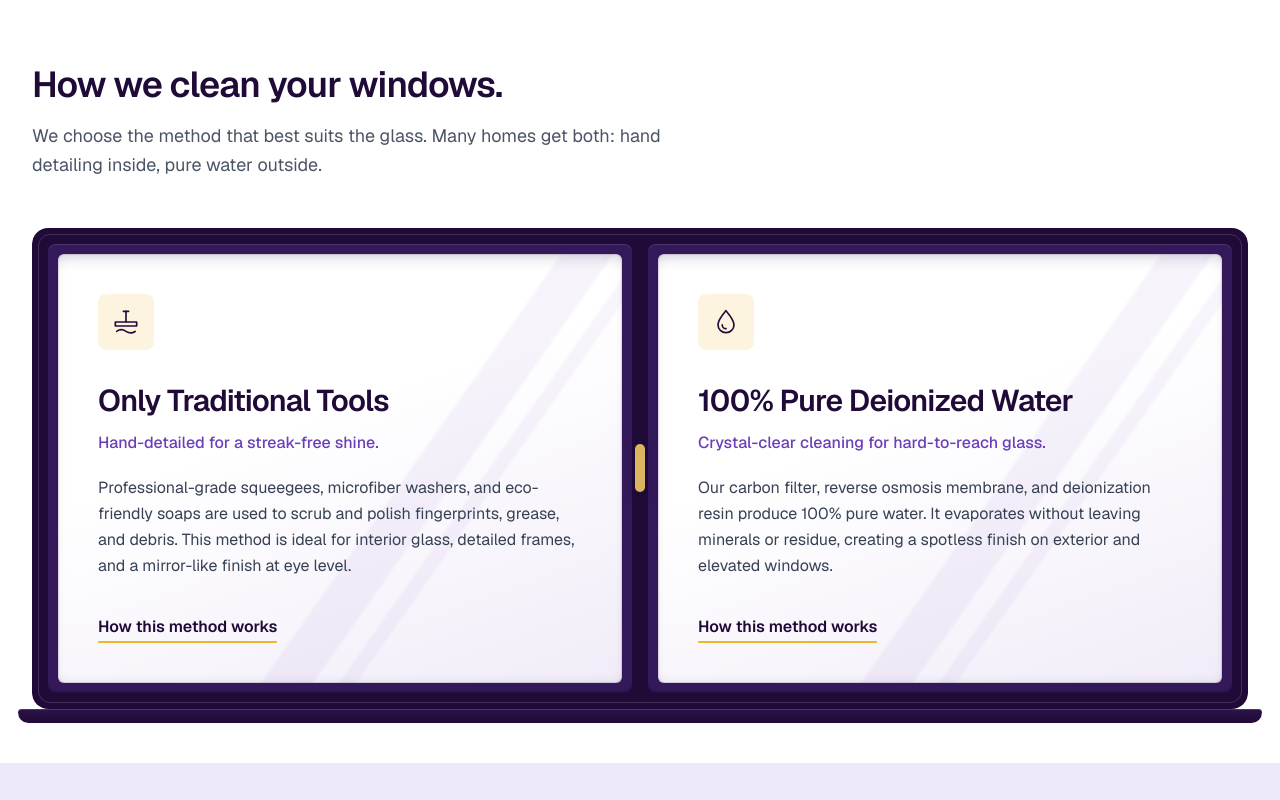
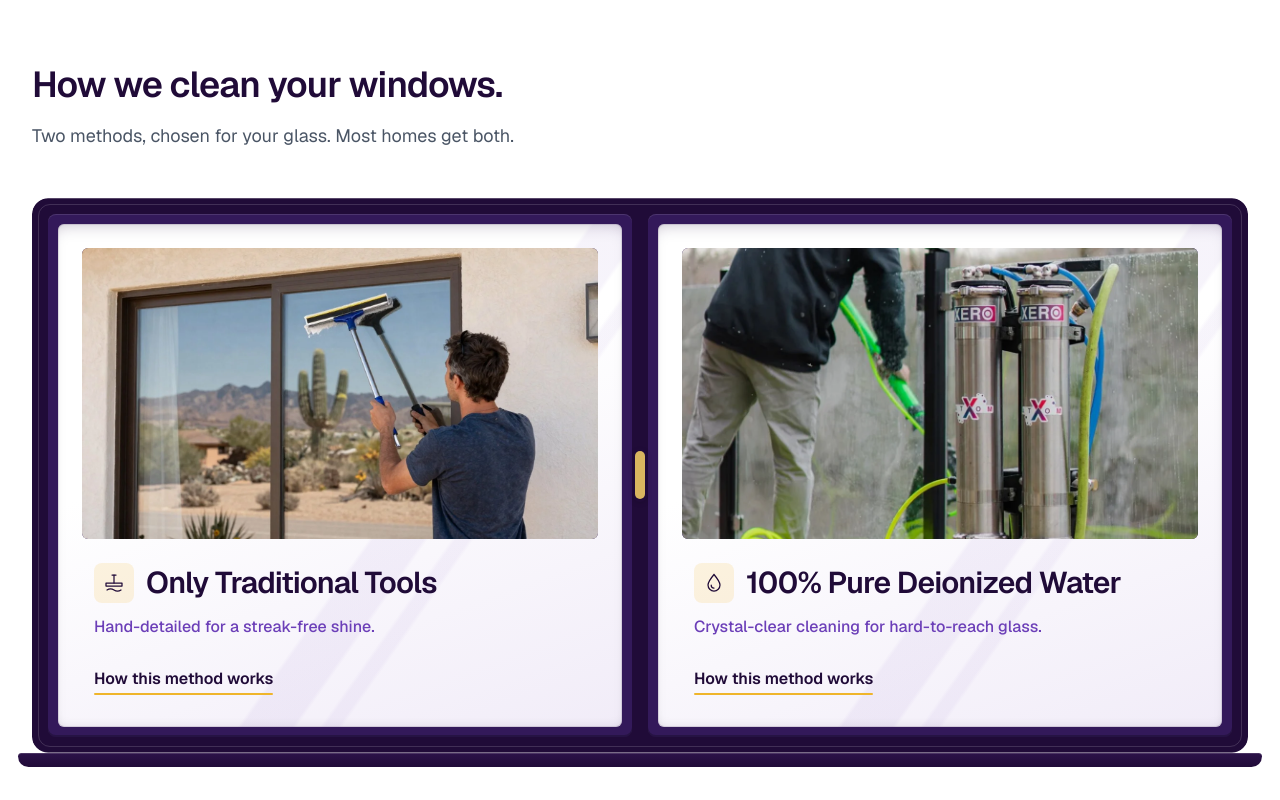
Before and after one commit to Clear-Impression/ci-frontend, a Next.js app: page /services in a window 1280 px wide. Shown: the part 500-1300 px from the top of the page. Built offline with nearby package versions, Linux system fonts and the light colour scheme.

Commit message:
Simplify Services page and add media library

```diff
--- a/app/globals.css
+++ b/app/globals.css
@@ -976,3 +976,23 @@ html {
     display: none;
   }
 }
+
+/* ------------------------------------------------------------------
+   Services page: media library.
+   ------------------------------------------------------------------ */
+
+/* Placeholder for services that do not have media yet: frosted glass. */
+.media-empty {
+  background:
+    linear-gradient(135deg, rgb(255 255 255 / 0.12), transparent 45%),
+    linear-gradient(315deg, rgb(239 181 43 / 0.14), transparent 50%),
+    #33195a;
+}
+
+.media-empty::before {
+  content: '';
+  position: absolute;
+  inset: 12px;
+  border: 1px solid rgb(255 255 255 / 0.14);
+  border-radius: 0.5rem;
+}
--- a/app/services/[service]/page.tsx
+++ b/app/services/[service]/page.tsx
@@ -1,6 +1,7 @@
 import type { Metadata } from 'next';
 import Link from 'next/link';
 import { notFound } from 'next/navigation';
+import QuoteActions from '@/components/ui/QuoteActions';
 import { aboutClosing } from '@/data/about';
 import { company } from '@/data/company';
 import { getServiceBySlug, services } from '@/data/services';
@@ -84,11 +85,7 @@ export default async function ServicePage({ params }: ServicePageProps) {
             {aboutClosing.heading}
           </h2>
           <p className='mt-4 max-w-2xl text-white/80'>{aboutClosing.text}</p>
-          <a
-            href={company.phoneHref}
-            className='mt-8 inline-flex min-h-11 items-center rounded-lg bg-[#efb52b] px-5 py-3 text-sm font-semibold text-[#200b38] hover:bg-[#f6c95b] focus-visible:outline-2 focus-visible:outline-offset-4 focus-visible:outline-white'>
-            Call {company.phone} for a quote
-          </a>
+          <QuoteActions />
         </div>
       </section>
     </main>
--- a/app/services/page.tsx
+++ b/app/services/page.tsx
@@ -1,11 +1,12 @@
 import type { Metadata } from 'next';
 import Link from 'next/link';
 import { aboutClosing } from '@/data/about';
-import { company } from '@/data/company';
 import { coreServices, howWeDoIt, specializedServices } from '@/data/services';
 import Reveal from '@/components/services/Reveal';
 import ServiceIcon from '@/components/services/ServiceIcon';
+import ServiceMedia from '@/components/services/ServiceMedia';
 import WindowPane from '@/components/services/WindowPane';
+import QuoteActions from '@/components/ui/QuoteActions';
 import ServiceIndex from './ServiceIndex';
 
 // Describe the page for search engines and link previews.
@@ -60,7 +61,7 @@ export default function Services() {
             </span>
           </h2>
           <p className='fade-up mt-4 text-lg leading-relaxed text-gray-600'>
-            We choose the method that best suits the glass. Many homes get both: hand detailing inside, pure water outside.
+            Two methods, chosen for your glass. Most homes get both.
           </p>
         </Reveal>
 
@@ -80,28 +81,32 @@ export default function Services() {
                   <WindowPane className='relative h-full rounded-md'>
                     <article
                       aria-labelledby={`${service.slug}-heading`}
-                      className='pane-content flex h-full flex-col p-8 sm:p-10'
+                      className='pane-content flex h-full flex-col p-5 sm:p-6'
                       style={{ '--i': index } as React.CSSProperties}>
-                      <span className='grid size-14 place-items-center rounded-lg bg-[#efb52b]/15'>
-                        <ServiceIcon
-                          slug={service.slug}
-                          className='size-8 text-[#200b38]'
-                        />
-                      </span>
+                      {/* The photo is the view through this half of the window. */}
+                      <ServiceMedia
+                        slug={service.slug}
+                        sizes='(min-width: 768px) 45vw, 100vw'
+                        className='aspect-16/9 rounded-md'
+                      />
                       <h3
                         id={`${service.slug}-heading`}
-                        className='mt-8 text-2xl font-semibold leading-tight tracking-tight sm:text-3xl'>
+                        className='mt-6 flex items-center gap-3 px-2 text-2xl font-semibold leading-tight tracking-tight sm:px-3 sm:text-3xl'>
+                        <span className='grid size-10 shrink-0 place-items-center rounded-lg bg-[#efb52b]/15'>
+                          <ServiceIcon
+                            slug={service.slug}
+                            className='size-6 text-[#200b38]'
+                          />
+                        </span>
                         {service.title}
                       </h3>
-                      <p className='mt-3 font-medium text-[#6c3fb8]'>
+                      <p className='mt-3 px-2 font-medium text-[#6c3fb8] sm:px-3'>
                         {service.previewDescription}
                       </p>
-                      <p className='mt-5 flex-1 leading-relaxed text-gray-700'>
-                        {service.largeDescription}
-                      </p>
+                      <span className='flex-1' />
                       <Link
                         href={`/services/${service.slug}`}
-                        className='draw-link mt-8 self-start rounded-sm py-1 font-semibold focus-visible:outline-2 focus-visible:outline-offset-4 focus-visible:outline-[#6c3fb8]'>
+                        className='draw-link mx-2 mb-2 mt-6 self-start rounded-sm py-1 font-semibold sm:mx-3 focus-visible:outline-2 focus-visible:outline-offset-4 focus-visible:outline-[#6c3fb8]'>
                         How this method works
                       </Link>
                     </article>
@@ -190,11 +195,7 @@ export default function Services() {
             {aboutClosing.heading}
           </h2>
           <p className='mt-4 max-w-2xl text-white/80'>{aboutClosing.text}</p>
-          <a
-            href={company.phoneHref}
-            className='mt-8 inline-flex min-h-11 items-center rounded-lg bg-[#efb52b] px-5 py-3 text-sm font-semibold text-[#200b38] hover:bg-[#f6c95b] focus-visible:outline-2 focus-visible:outline-offset-4 focus-visible:outline-white'>
-            Call {company.phone} for a quote
-          </a>
+          <QuoteActions />
         </Reveal>
       </section>
     </main>
--- /dev/null
+++ b/components/services/ServiceMedia.tsx
@@ -0,0 +1,62 @@
+'use client';
+
+import Image from 'next/image';
+import { useEffect, useState } from 'react';
+import { getServiceMedia } from '@/data/media';
+import ServiceIcon from './ServiceIcon';
+
+type ServiceMediaProps = {
+  slug: string;
+  sizes: string;
+  className?: string;
+};
+
+// Show a service's video, photo, or a branded placeholder, in that order.
+// Videos only play for people who have not asked for reduced motion.
+export default function ServiceMedia({ slug, sizes, className = '' }: ServiceMediaProps) {
+  const { image, video } = getServiceMedia(slug);
+  const [playVideo, setPlayVideo] = useState(false);
+
+  useEffect(() => {
+    if (!video) return;
+    const motion = window.matchMedia('(prefers-reduced-motion: reduce)');
+    const update = () => setPlayVideo(!motion.matches);
+    update();
+    motion.addEventListener('change', update);
+    return () => motion.removeEventListener('change', update);
+  }, [video]);
+
+  return (
+    <div className={`media-frame relative overflow-hidden bg-[#33195a] ${className}`}>
+      {video && playVideo ? (
+        <video
+          className='media-fill absolute inset-0 size-full object-cover'
+          src={video.src}
+          poster={image?.src}
+          autoPlay
+          muted
+          loop
+          playsInline
+          aria-label={image?.alt}
+        />
+      ) : image ? (
+        <Image
+          src={image.src}
+          alt={image.alt}
+          fill
+          sizes={sizes}
+          className='media-fill object-cover'
+        />
+      ) : (
+        // No media yet: a soft pane of glass with the service icon.
+        <div className='media-empty absolute inset-0 grid place-items-center'>
+          <ServiceIcon
+            slug={slug}
+            draw='none'
+            className='size-14 text-[#d9b65f]'
+          />
+        </div>
+      )}
+    </div>
+  );
+}
--- /dev/null
+++ b/data/media.ts
@@ -0,0 +1,37 @@
+// One place for every service photo and video.
+//
+// To add media for a service:
+// 1. Put the file in public/media/services/ (webp for photos, mp4 for videos).
+// 2. Add or update the entry below, using the service's slug as the key.
+// 3. Write alt text that describes what the photo shows, not what it is for.
+//
+// Services without an entry show a branded placeholder until we have media.
+// Stock media is fine for now, but note it in `credit` so we can swap it later.
+
+export type ServiceMedia = {
+  image?: { src: string; alt: string };
+  // Short, silent clips work best. The image is used as the poster frame.
+  video?: { src: string };
+  // Where the media came from, such as 'Clear Impression' or a stock site.
+  credit?: string;
+};
+
+// The current photos are placeholders until Niels sends real job photos.
+const handSqueegee = {
+  src: '/images/home/window-cleaning.webp',
+  alt: 'A window cleaner squeegeeing a sliding window on a stucco home, with a saguaro reflected in the glass',
+};
+const pureWaterCart = {
+  src: '/images/home/pure-water-cleaning.webp',
+  alt: 'A window cleaner rinsing glass railings with a hose fed by a two-tank pure water filtration cart',
+};
+
+export const serviceMedia: Readonly<Record<string, ServiceMedia>> = {
+  'window-washing-traditional-tools': { image: handSqueegee, credit: 'Placeholder' },
+  'window-washing-100-percent-pure-water': { image: pureWaterCart, credit: 'Placeholder' },
+  // Add more services here as photos and videos come in.
+};
+
+export function getServiceMedia(slug: string): ServiceMedia {
+  return serviceMedia[slug] ?? {};
+}
```
Also changed, not shown: data/services.ts (+6 -7 lines).
